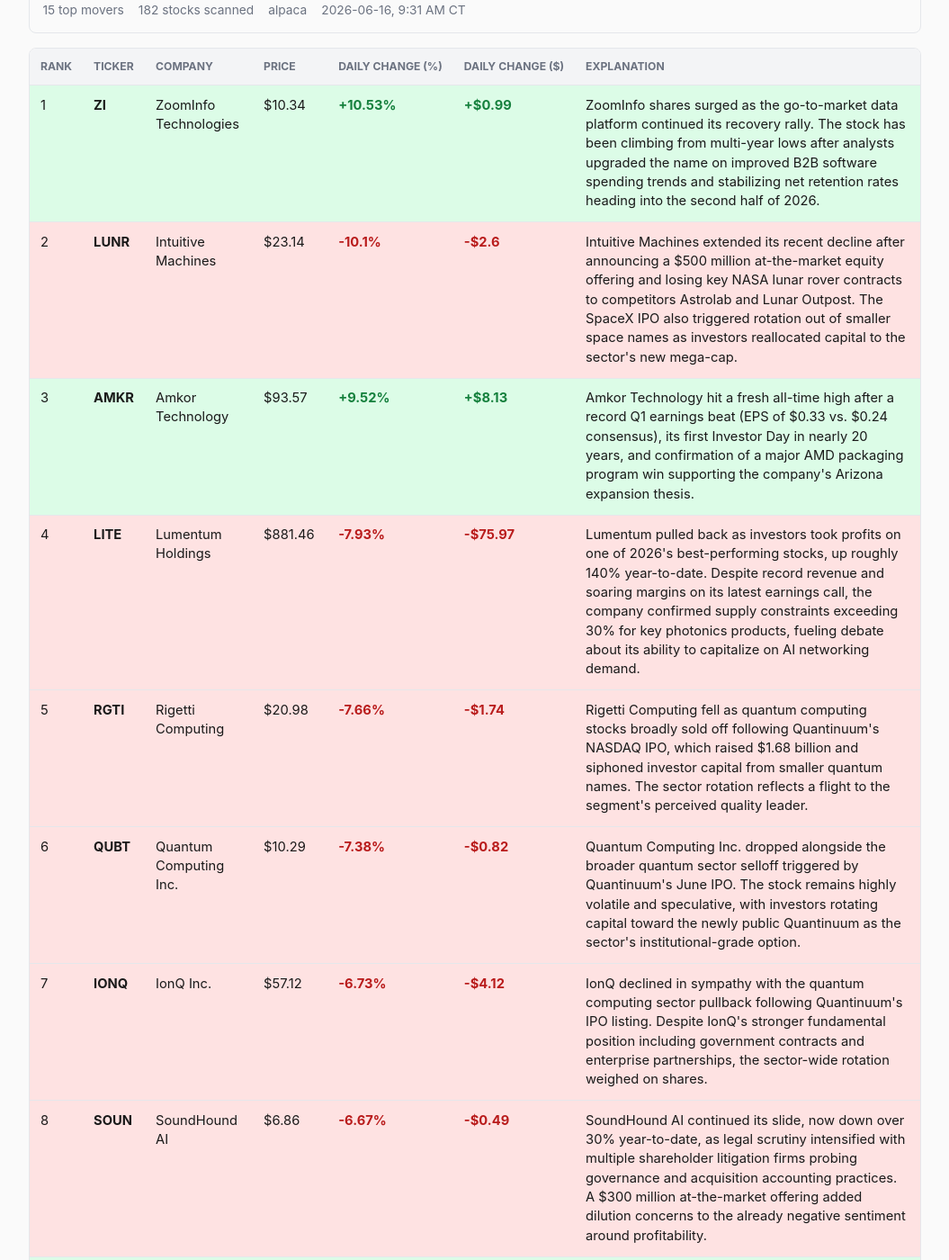
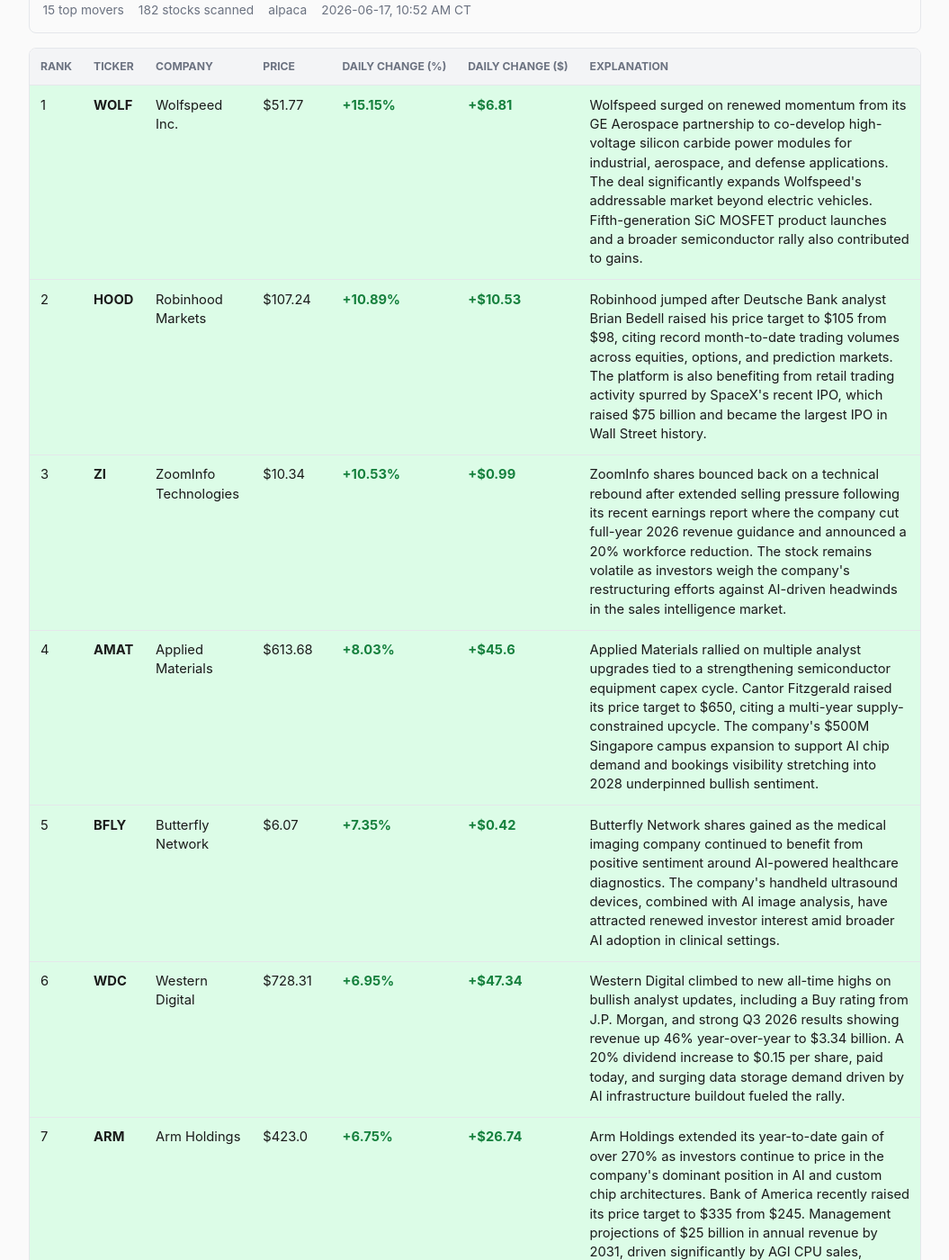
Before and after one commit to SahanY/tech-briefing, a Jekyll site: the page built from stocks.html, in a window 1280 px wide and 1400 px high, scrolled down 363 px. Shown: the whole window at 90% size, without its empty margins (112-1167 px from the left). Built offline with Jekyll 4.4.1, drawn with Linux system fonts in a browser that asks for light colours; some of the changed text lies outside the part shown.

Commit message:
Market Movers 2026-06-17

```diff
--- a/_data/stock_movers.json
+++ b/_data/stock_movers.json
@@ -1,7 +1,7 @@
 {
-  "date": "2026-06-16",
-  "generated_at": "2026-06-16T09:31:16-05:00",
-  "data_as_of": "2026-06-16, 9:31 AM CT",
+  "date": "2026-06-17",
+  "generated_at": "2026-06-17T10:52:55-05:00",
+  "data_as_of": "2026-06-17, 10:52 AM CT",
   "source": "alpaca",
   "universe": {
     "mode": "curated_tech_200",
@@ -13,6 +13,32 @@
   },
   "stocks": [
     {
+      "ticker": "WOLF",
+      "name": "Wolfspeed Inc.",
+      "price": 51.77,
+      "previous_close": 44.95,
+      "change_pct": 15.15,
+      "change_abs": 6.81,
+      "volume": "98.9K",
+      "volume_raw": 98924,
+      "direction": "gain",
+      "explanation": "Wolfspeed surged on renewed momentum from its GE Aerospace partnership to co-develop high-voltage silicon carbide power modules for industrial, aerospace, and defense applications. The deal significantly expands Wolfspeed's addressable market beyond electric vehicles. Fifth-generation SiC MOSFET product launches and a broader semiconductor rally also contributed to gains.",
+      "rank": 1
+    },
+    {
+      "ticker": "HOOD",
+      "name": "Robinhood Markets",
+      "price": 107.24,
+      "previous_close": 96.7,
+      "change_pct": 10.89,
+      "change_abs": 10.53,
+      "volume": "747.1K",
+      "volume_raw": 747056,
+      "direction": "gain",
+      "explanation": "Robinhood jumped after Deutsche Bank analyst Brian Bedell raised his price target to $105 from $98, citing record month-to-date trading volumes across equities, options, and prediction markets. The platform is also benefiting from retail trading activity spurred by SpaceX's recent IPO, which raised $75 billion and became the largest IPO in Wall Street history.",
+      "rank": 2
+    },
+    {
       "ticker": "ZI",
       "name": "ZoomInfo Technologies",
       "price": 10.34,
@@ -22,189 +48,163 @@
       "volume": "543.7K",
       "volume_raw": 543733,
       "direction": "gain",
-      "explanation": "ZoomInfo shares surged as the go-to-market data platform continued its recovery rally. The stock has been climbing from multi-year lows after analysts upgraded the name on improved B2B software spending trends and stabilizing net retention rates heading into the second half of 2026.",
-      "rank": 1
+      "explanation": "ZoomInfo shares bounced back on a technical rebound after extended selling pressure following its recent earnings report where the company cut full-year 2026 revenue guidance and announced a 20% workforce reduction. The stock remains volatile as investors weigh the company's restructuring efforts against AI-driven headwinds in the sales intelligence market.",
+      "rank": 3
     },
     {
-      "ticker": "LUNR",
-      "name": "Intuitive Machines",
-      "price": 23.14,
-      "previous_close": 25.74,
-      "change_pct": -10.1,
-      "change_abs": -2.6,
-      "volume": "168.4K",
-      "volume_raw": 168436,
-      "direction": "loss",
-      "explanation": "Intuitive Machines extended its recent decline after announcing a $500 million at-the-market equity offering and losing key NASA lunar rover contracts to competitors Astrolab and Lunar Outpost. The SpaceX IPO also triggered rotation out of smaller space names as investors reallocated capital to the sector's new mega-cap.",
-      "rank": 2
+      "ticker": "AMAT",
+      "name": "Applied Materials",
+      "price": 613.68,
+      "previous_close": 568.08,
+      "change_pct": 8.03,
+      "change_abs": 45.6,
+      "volume": "145.9K",
+      "volume_raw": 145909,
+      "direction": "gain",
+      "explanation": "Applied Materials rallied on multiple analyst upgrades tied to a strengthening semiconductor equipment capex cycle. Cantor Fitzgerald raised its price target to $650, citing a multi-year supply-constrained upcycle. The company's $500M Singapore campus expansion to support AI chip demand and bookings visibility stretching into 2028 underpinned bullish sentiment.",
+      "rank": 4
+    },
+    {
+      "ticker": "BFLY",
+      "name": "Butterfly Network",
+      "price": 6.07,
+      "previous_close": 5.65,
+      "change_pct": 7.35,
+      "change_abs": 0.42,
+      "volume": "119.5K",
+      "volume_raw": 119532,
+      "direction": "gain",
+      "explanation": "Butterfly Network shares gained as the medical imaging company continued to benefit from positive sentiment around AI-powered healthcare diagnostics. The company's handheld ultrasound devices, combined with AI image analysis, have attracted renewed investor interest amid broader AI adoption in clinical settings.",
+      "rank": 5
+    },
+    {
+      "ticker": "WDC",
+      "name": "Western Digital",
+      "price": 728.31,
+      "previous_close": 680.97,
+      "change_pct": 6.95,
+      "change_abs": 47.34,
+      "volume": "159.1K",
+      "volume_raw": 159123,
+      "direction": "gain",
+      "explanation": "Western Digital climbed to new all-time highs on bullish analyst updates, including a Buy rating from J.P. Morgan, and strong Q3 2026 results showing revenue up 46% year-over-year to $3.34 billion. A 20% dividend increase to $0.15 per share, paid today, and surging data storage demand driven by AI infrastructure buildout fueled the rally.",
+      "rank": 6
+    },
+    {
+      "ticker": "ARM",
+      "name": "Arm Holdings",
+      "price": 423.0,
+      "previous_close": 396.26,
+      "change_pct": 6.75,
+      "change_abs": 26.74,
+      "volume": "123.5K",
+      "volume_raw": 123546,
+      "direction": "gain",
+      "explanation": "Arm Holdings extended its year-to-date gain of over 270% as investors continue to price in the company's dominant position in AI and custom chip architectures. Bank of America recently raised its price target to $335 from $245. Management projections of $25 billion in annual revenue by 2031, driven significantly by AGI CPU sales, maintained bullish momentum.",
+      "rank": 7
+    },
+    {
+      "ticker": "ASML",
+      "name": "ASML Holding",
+      "price": 1923.21,
+      "previous_close": 1803.88,
+      "change_pct": 6.62,
+      "change_abs": 119.33,
+      "volume": "51.4K",
+      "volume_raw": 51446,
+      "direction": "gain",
+      "explanation": "ASML advanced as the semiconductor equipment rally broadened. The company benefits from its monopoly position in extreme ultraviolet lithography, which is essential for producing the most advanced AI chips. Rising global fab investment and AI-driven chip demand continue to support the stock's premium valuation.",
+      "rank": 8
+    },
+    {
+      "ticker": "VRT",
+      "name": "Vertiv Holdings",
+      "price": 319.15,
+      "previous_close": 299.63,
+      "change_pct": 6.51,
+      "change_abs": 19.52,
+      "volume": "92.9K",
+      "volume_raw": 92852,
+      "direction": "gain",
+      "explanation": "Vertiv Holdings gained alongside the broader AI infrastructure trade. The company's power management and thermal solutions for data centers remain in high demand as hyperscalers accelerate AI buildouts. Analysts view Vertiv as a key beneficiary of the multi-year data center expansion cycle.",
+      "rank": 9
+    },
+    {
+      "ticker": "SE",
+      "name": "Sea Limited",
+      "price": 92.51,
+      "previous_close": 86.91,
+      "change_pct": 6.44,
+      "change_abs": 5.6,
+      "volume": "89.4K",
+      "volume_raw": 89400,
+      "direction": "gain",
+      "explanation": "Sea Limited rose as the Southeast Asian tech conglomerate continues its profitability momentum. Investors are optimistic about the company's ability to leverage AI across its Shopee e-commerce platform and digital financial services while maintaining disciplined cost management.",
+      "rank": 10
+    },
+    {
+      "ticker": "SNPS",
+      "name": "Synopsys Inc.",
+      "price": 473.95,
+      "previous_close": 448.28,
+      "change_pct": 5.73,
+      "change_abs": 25.68,
+      "volume": "53.1K",
+      "volume_raw": 53085,
+      "direction": "gain",
+      "explanation": "Synopsys gained on the semiconductor equipment rally and continued demand for its electronic design automation tools, which are critical for developing AI-optimized chip architectures. The company's AI-driven design tools are seeing accelerating adoption among chipmakers racing to develop next-generation processors.",
+      "rank": 11
+    },
+    {
+      "ticker": "AVGO",
+      "name": "Broadcom Inc.",
+      "price": 398.12,
+      "previous_close": 376.53,
+      "change_pct": 5.73,
+      "change_abs": 21.59,
+      "volume": "752.6K",
+      "volume_raw": 752565,
+      "direction": "gain",
+      "explanation": "Broadcom advanced ahead of its closely watched earnings report this week. The company is expected to show strong growth in its AI-related custom chip and networking businesses. Analysts are focused on VMware integration progress and the trajectory of AI accelerator revenue.",
+      "rank": 12
+    },
+    {
+      "ticker": "MRVL",
+      "name": "Marvell Technology",
+      "price": 294.43,
+      "previous_close": 278.55,
+      "change_pct": 5.7,
+      "change_abs": 15.88,
+      "volume": "387.1K",
+      "volume_raw": 387087,
+      "direction": "gain",
+      "explanation": "Marvell Technology rose on continued optimism around its custom AI chip and data center networking businesses. The company has secured key design wins with major hyperscalers and is positioned to benefit from expanding AI infrastructure spending.",
+      "rank": 13
     },
     {
       "ticker": "AMKR",
       "name": "Amkor Technology",
-      "price": 93.57,
-      "previous_close": 85.44,
-      "change_pct": 9.52,
-      "change_abs": 8.13,
-      "volume": "186.2K",
-      "volume_raw": 186237,
+      "price": 91.38,
+      "previous_close": 86.62,
+      "change_pct": 5.5,
+      "change_abs": 4.76,
+      "volume": "114.8K",
+      "volume_raw": 114795,
       "direction": "gain",
-      "explanation": "Amkor Technology hit a fresh all-time high after a record Q1 earnings beat (EPS of $0.33 vs. $0.24 consensus), its first Investor Day in nearly 20 years, and confirmation of a major AMD packaging program win supporting the company's Arizona expansion thesis.",
-      "rank": 3
-    },
-    {
-      "ticker": "LITE",
-      "name": "Lumentum Holdings",
-      "price": 881.46,
-      "previous_close": 957.43,
-      "change_pct": -7.93,
-      "change_abs": -75.97,
-      "volume": "42.2K",
-      "volume_raw": 42177,
-      "direction": "loss",
-      "explanation": "Lumentum pulled back as investors took profits on one of 2026's best-performing stocks, up roughly 140% year-to-date. Despite record revenue and soaring margins on its latest earnings call, the company confirmed supply constraints exceeding 30% for key photonics products, fueling debate about its ability to capitalize on AI networking demand.",
-      "rank": 4
-    },
-    {
-      "ticker": "RGTI",
-      "name": "Rigetti Computing",
-      "price": 20.98,
-      "previous_close": 22.72,
-      "change_pct": -7.66,
-      "change_abs": -1.74,
-      "volume": "232.6K",
-      "volume_raw": 232618,
-      "direction": "loss",
-      "explanation": "Rigetti Computing fell as quantum computing stocks broadly sold off following Quantinuum's NASDAQ IPO, which raised $1.68 billion and siphoned investor capital from smaller quantum names. The sector rotation reflects a flight to the segment's perceived quality leader.",
-      "rank": 5
-    },
-    {
-      "ticker": "QUBT",
-      "name": "Quantum Computing Inc.",
-      "price": 10.29,
-      "previous_close": 11.12,
-      "change_pct": -7.38,
-      "change_abs": -0.82,
-      "volume": "167.5K",
-      "volume_raw": 167507,
-      "direction": "loss",
-      "explanation": "Quantum Computing Inc. dropped alongside the broader quantum sector selloff triggered by Quantinuum's June IPO. The stock remains highly volatile and speculative, with investors rotating capital toward the newly public Quantinuum as the sector's institutional-grade option.",
-      "rank": 6
-    },
-    {
-      "ticker": "IONQ",
-      "name": "IonQ Inc.",
-      "price": 57.12,
-      "previous_close": 61.24,
-      "change_pct": -6.73,
-      "change_abs": -4.12,
-      "volume": "147.8K",
-      "volume_raw": 147815,
-      "direction": "loss",
-      "explanation": "IonQ declined in sympathy with the quantum computing sector pullback following Quantinuum's IPO listing. Despite IonQ's stronger fundamental position including government contracts and enterprise partnerships, the sector-wide rotation weighed on shares.",
-      "rank": 7
-    },
-    {
-      "ticker": "SOUN",
-      "name": "SoundHound AI",
-      "price": 6.86,
-      "previous_close": 7.35,
-      "change_pct": -6.67,
-      "change_abs": -0.49,
-      "volume": "182.2K",
-      "volume_raw": 182188,
-      "direction": "loss",
-      "explanation": "SoundHound AI continued its slide, now down over 30% year-to-date, as legal scrutiny intensified with multiple shareholder litigation firms probing governance and acquisition accounting practices. A $300 million at-the-market offering added dilution concerns to the already negative sentiment around profitability.",
-      "rank": 8
-    },
-    {
-      "ticker": "WDC",
-      "name": "Western Digital",
-      "price": 694.26,
-      "previous_close": 653.42,
-      "change_pct": 6.25,
-      "change_abs": 40.84,
-      "volume": "136.2K",
-      "volume_raw": 136158,
-      "direction": "gain",
-      "explanation": "Western Digital surged after Morgan Stanley projected HDD demand growth of 40-50% annually through 2028 versus 30-35% supply growth, lifting 2028 EPS estimates 70% above consensus. Bank of America reinforced the AI infrastructure storage demand thesis, propelling the stock past $700 for the first time.",
-      "rank": 9
-    },
-    {
-      "ticker": "SNAP",
-      "name": "Snap Inc.",
-      "price": 5.37,
-      "previous_close": 5.72,
-      "change_pct": -6.12,
-      "change_abs": -0.35,
-      "volume": "570.9K",
-      "volume_raw": 570923,
-      "direction": "loss",
-      "explanation": "Snap shares continued their 2026 decline, now down over 40% year-to-date, after multiple analyst downgrades from Citi, RBC, and JPMorgan. The collapse of its Perplexity AI partnership, cautious revenue guidance, ongoing unprofitability, and an EU child-safety investigation have eroded investor confidence.",
-      "rank": 10
-    },
-    {
-      "ticker": "CIEN",
-      "name": "Ciena Corporation",
-      "price": 435.54,
-      "previous_close": 463.46,
-      "change_pct": -6.02,
-      "change_abs": -27.92,
-      "volume": "29.9K",
-      "volume_raw": 29947,
-      "direction": "loss",
-      "explanation": "Ciena pulled back amid broader networking equipment profit-taking after a strong run on AI data center buildout expectations. The optical networking leader has been volatile as investors debate whether near-term order growth can sustain the elevated multiple.",
-      "rank": 11
-    },
-    {
-      "ticker": "ASTS",
-      "name": "AST SpaceMobile",
-      "price": 82.67,
-      "previous_close": 87.61,
-      "change_pct": -5.64,
-      "change_abs": -4.94,
-      "volume": "90.1K",
-      "volume_raw": 90142,
-      "direction": "loss",
-      "explanation": "AST SpaceMobile shares declined as the satellite-to-cellphone company faced continued skepticism about its commercial launch timeline and capital needs. The stock has been pressured by the SpaceX IPO redirecting space-sector investment flows.",
-      "rank": 12
-    },
-    {
-      "ticker": "LCID",
-      "name": "Lucid Group",
-      "price": 4.96,
-      "previous_close": 5.24,
-      "change_pct": -5.34,
-      "change_abs": -0.28,
-      "volume": "44.1K",
-      "volume_raw": 44126,
-      "direction": "loss",
-      "explanation": "Lucid Group dropped as the luxury EV maker continues to face headwinds from slowing EV demand growth and elevated cash burn. The stock remains under pressure from competition and questions about the company's path to profitability despite Saudi backing.",
-      "rank": 13
-    },
-    {
-      "ticker": "GLW",
-      "name": "Corning Inc.",
-      "price": 177.74,
-      "previous_close": 187.71,
-      "change_pct": -5.31,
-      "change_abs": -9.97,
-      "volume": "100.8K",
-      "volume_raw": 100832,
-      "direction": "loss",
-      "explanation": "Corning retreated from recent highs after its strong run on AI-driven fiber optics demand. Investors took profits despite the company's bullish outlook for its optical communications segment, which has benefited from hyperscaler data center expansions.",
+      "explanation": "Amkor Technology advanced with the semiconductor rally as demand for advanced packaging used in AI chips continues to grow. The company's presence in high-bandwidth memory packaging and system-in-package technology positions it well for the AI buildout cycle.",
       "rank": 14
     },
     {
-      "ticker": "COHR",
-      "name": "Coherent Corp.",
-      "price": 392.36,
-      "previous_close": 413.93,
-      "change_pct": -5.21,
-      "change_abs": -21.57,
-      "volume": "63.6K",
-      "volume_raw": 63593,
-      "direction": "loss",
-      "explanation": "Coherent Corp. declined alongside other optical and photonics names in a sector-wide pullback. Despite strong demand for its AI-related transceivers and datacom products, the stock gave back gains as investors rotated out of the high-flying optical networking trade.",
+      "ticker": "STX",
+      "name": "Seagate Technology",
+      "price": 1086.58,
+      "previous_close": 1031.06,
+      "change_pct": 5.38,
+      "change_abs": 55.52,
+      "volume": "81.2K",
+      "volume_raw": 81173,
+      "direction": "gain",
+      "explanation": "Seagate Technology surged to new all-time highs alongside Western Digital on bullish analyst updates and record data storage demand driven by AI workloads. The company's enterprise hard drive business is benefiting from hyperscaler data center expansions and growing AI training dataset requirements.",
       "rank": 15
     }
   ]
```
